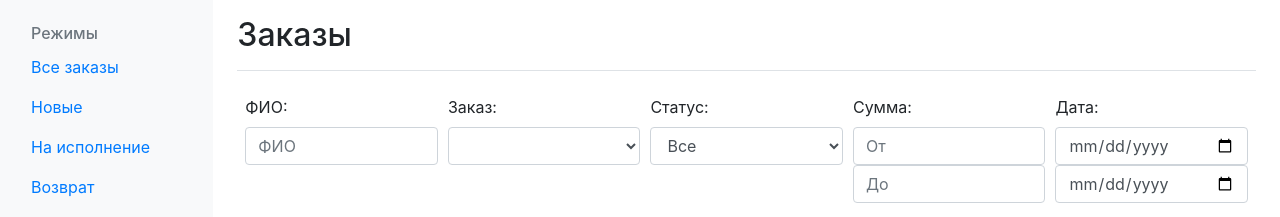
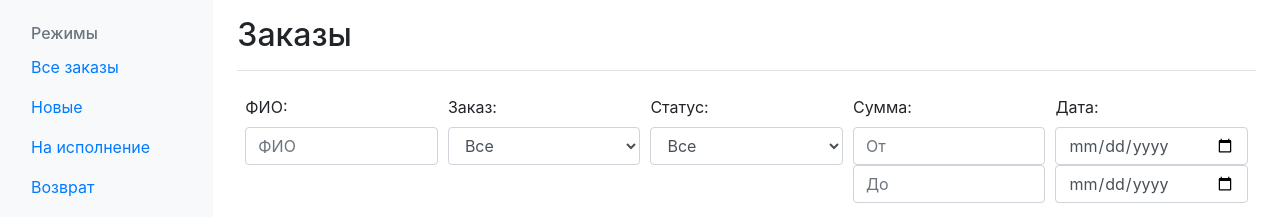
Before and after one commit to Serrjik/CRM-React, a React (Create React App) app: page / in a window 1280 px wide. Shown: the top 217 px of the page. Built offline with nearby package versions, Linux system fonts and the light colour scheme.

Commit message:
Filter - minprice added

```diff
--- a/src/App.js
+++ b/src/App.js
@@ -2,10 +2,9 @@ import React from "react";
 import "./styles.css";
 
 import ManagerPage from "./pages/Manager/ManagerPage";
-import OrderFormPage from "./pages/OrderForm/OrderFormPage";
 import OrderManagerPage from "./pages/OrderManager/OrderManagerPage";
 
-import { BrowserRouter as Router, Switch, Route, Link } from "react-router-dom";
+import { Switch, Route } from "react-router-dom";
 
 // import {
 //   useParams
--- a/src/pages/Manager/Filters.jsx
+++ b/src/pages/Manager/Filters.jsx
@@ -2,6 +2,9 @@ import React, { useState, useEffect } from "react";
 
 export default function Filters(props) {
   const [userName, setUserName] = useState("");
+  const [order, setOrder] = useState("");
+  const [status, setStatus] = useState("");
+  const [minPrice, setMinPrice] = useState("");
 
   useEffect(() => {
     const filters = []
@@ -13,8 +16,29 @@ export default function Filters(props) {
       })
     }
 
+    if (order) {
+      filters.push({
+        type: 'order',
+        content: order
+      })
+    }
+
+    if (status) {
+      filters.push({
+        type: 'status',
+        content: status
+      })
+    }
+
+    if (minPrice) {
+      filters.push({
+        type: 'minPrice',
+        content: minPrice
+      })
+    }
+
     props.onFilter(filters)
-  }, [props.onFilter, userName])
+  }, [props.onFilter, userName, order, status, minPrice])
 
   return (
     <div className="form-row p-2">
@@ -22,7 +46,7 @@ export default function Filters(props) {
         <label>ФИО:</label>
         <input
           value={userName}
-          onChange={(e) => setUserName(e.target.value)}
+          onChange={e => setUserName(e.target.value)}
           className="form-control"
           type="text"
           placeholder="ФИО"
@@ -30,12 +54,22 @@ export default function Filters(props) {
       </div>
       <div className="form-group col">
         <label>Заказ:</label>
-        <select className="form-control">
-          <option></option>
-          <option></option>
+        <select
+          className="form-control"
+          onChange={e => setOrder(e.target.value)}
+        >
+          <option value="" selected>Все</option>
+          <option value="Принтер">Принтер</option>
+          <option value="Бумага для принтера">Бумага для принтера</option>
+          <option value="Краски для принтера">Краски для принтера</option>
+          <option value="Катриджи для принтера">Катриджи для принтера</option>
+          <option value="Полимерная ванна">Полимерная ванна</option>
         </select>
       </div>
-      <div className="form-group col">
+      <div
+        className="form-group col"
+        onChange={e => setStatus(e.target.value)}
+      >
         <label>Статус:</label>
         <select className="form-control">
           <option defaultValue>Все</option>
@@ -47,8 +81,14 @@ export default function Filters(props) {
       </div>
       <div className="form-group col">
         <label>Сумма:</label>
-        <input className="form-control" type="number" placeholder="От" />
-        <input className="form-control" type="number" placeholder="До" />
+        <input
+          className="form-control"
+          type="number"
+          min="0"
+          placeholder="От"
+          onChange={e => setMinPrice(e.target.value)}
+        />
+        <input className="form-control" type="number" min="0" placeholder="До" />
       </div>
       <div className="form-group col">
         <label>Дата:</label>
--- a/src/pages/Manager/ManagerPage.jsx
+++ b/src/pages/Manager/ManagerPage.jsx
@@ -9,8 +9,7 @@ import useDatabase from "../../database/useDatabase";
 
 import OrderManagerPage from "../OrderManager/OrderManagerPage";
 
-import { Switch, Route, Redirect, useHistory } from "react-router-dom";
-
+import { useHistory } from "react-router-dom";
 
 export default function ManagerPage({ page }) {
   const history = useHistory()
--- a/src/pages/Manager/OrderTable.jsx
+++ b/src/pages/Manager/OrderTable.jsx
@@ -1,6 +1,4 @@
 import React from "react";
-
-import { Link } from "react-router-dom";
 
 export default function OrderTable(props) {
   return (
```
